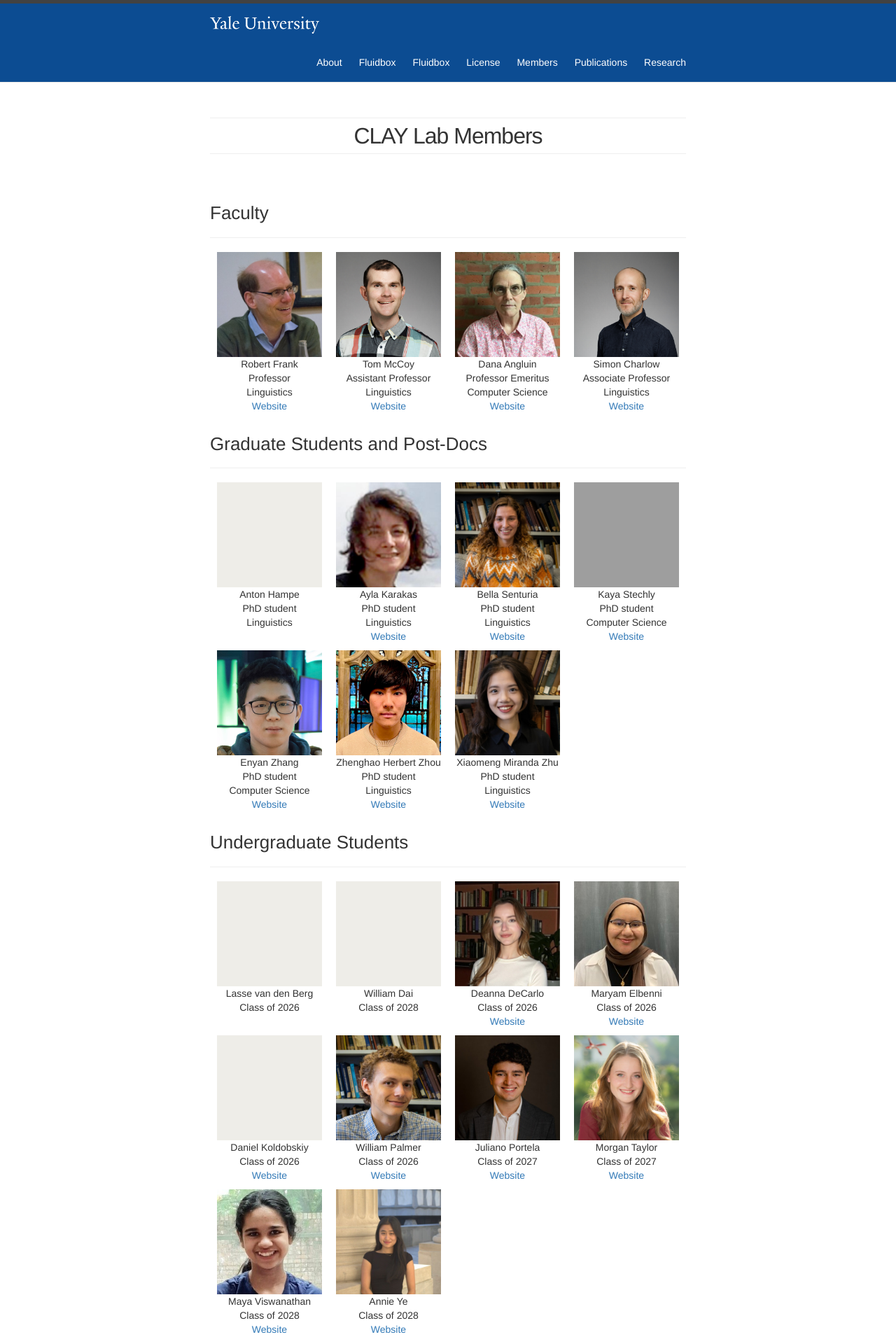
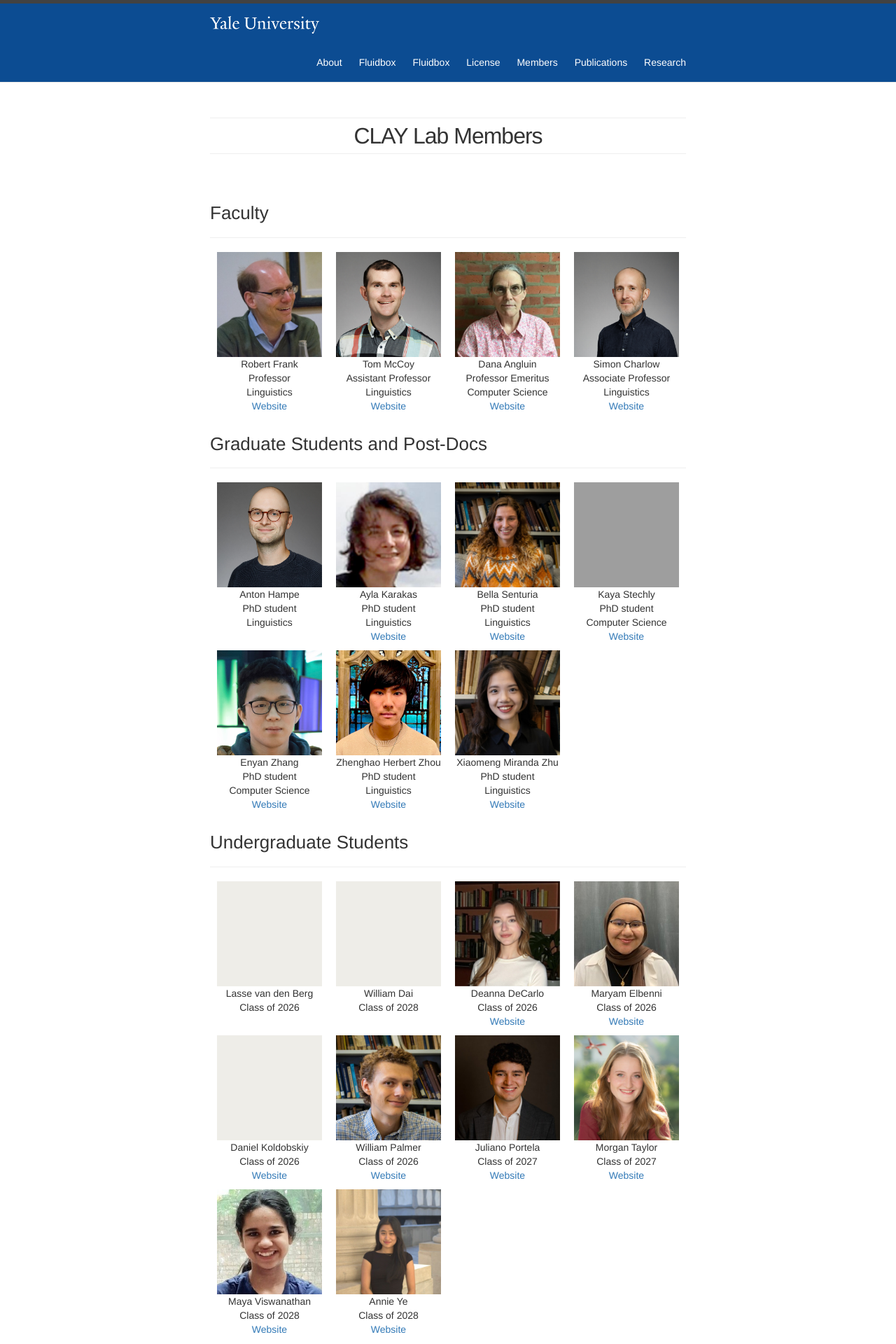
Before and after one commit to clay-lab/clay-lab.github.io, a Jekyll site: the page built from members.html, in a window 1280 px wide. Shown: the top 1920 px of the page at 70% size. Built offline with Jekyll 4.4.1, drawn with Linux system fonts in a browser that asks for light colours; grey boxes are pictures that could not be loaded.

Commit message:
added anton

```diff
--- a/_data/members.yml
+++ b/_data/members.yml
@@ -27,7 +27,7 @@ faculty:
 graduate:
 
     - name : Anton Hampe
-      photo: /photos/test.jpg
+      photo: /photos/anton_profile.jpg
       email: anton.hampe@yale.edu
       #url: https://ling.yale.edu/profile/anton-hampe
       title : PhD student <br> Linguistics
```
Also changed, not shown: photos/anton_profile.jpg (added).
